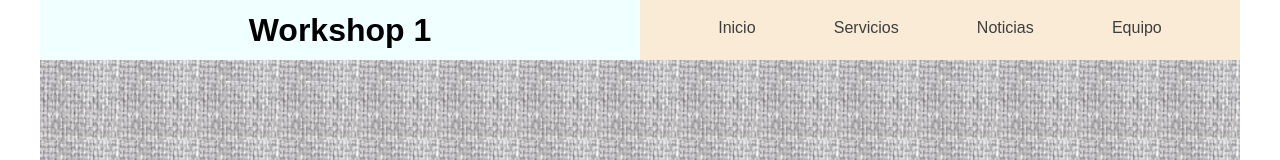
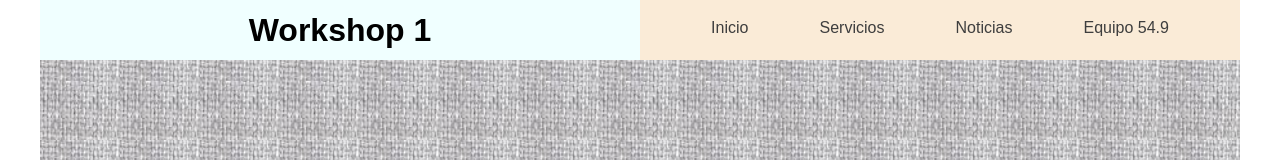
Before and after one commit to Mueses76/pruebavsc, a plain HTML site: page index.html in a window 1280 px wide. Shown: the top 160 px of the page. Drawn offline with Linux system fonts and the light colour scheme.

Commit message:
Update index.html

```diff
--- a/index.html
+++ b/index.html
@@ -30,7 +30,7 @@
                             <a href="#" class="main-menu__link">Noticias</a>
                         </li>
                         <li class="main-menu__item">
-                            <a href="#" class="main-menu__link">Equipo</a>
+                            <a href="#" class="main-menu__link">Equipo 54.9</a>
                         </li>
                     </ul>
                 </nav>
```
